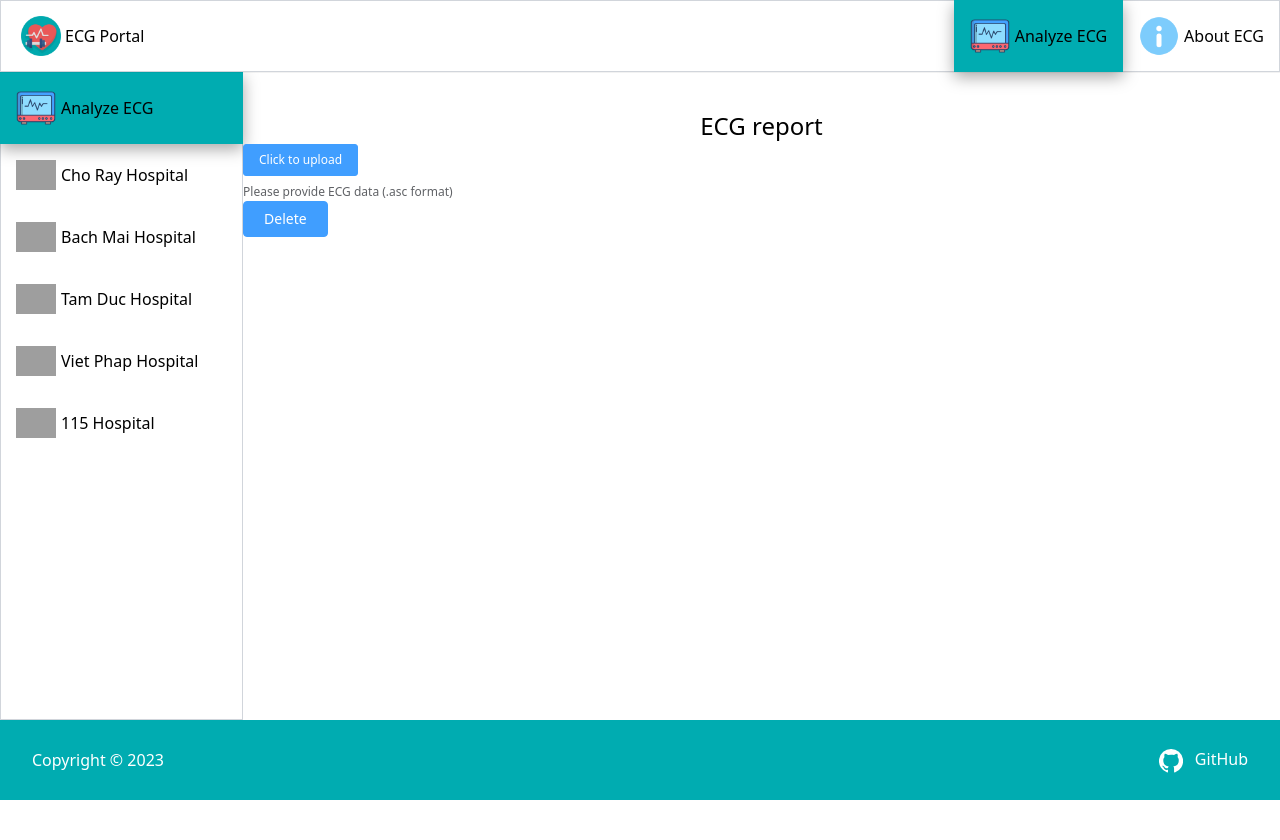
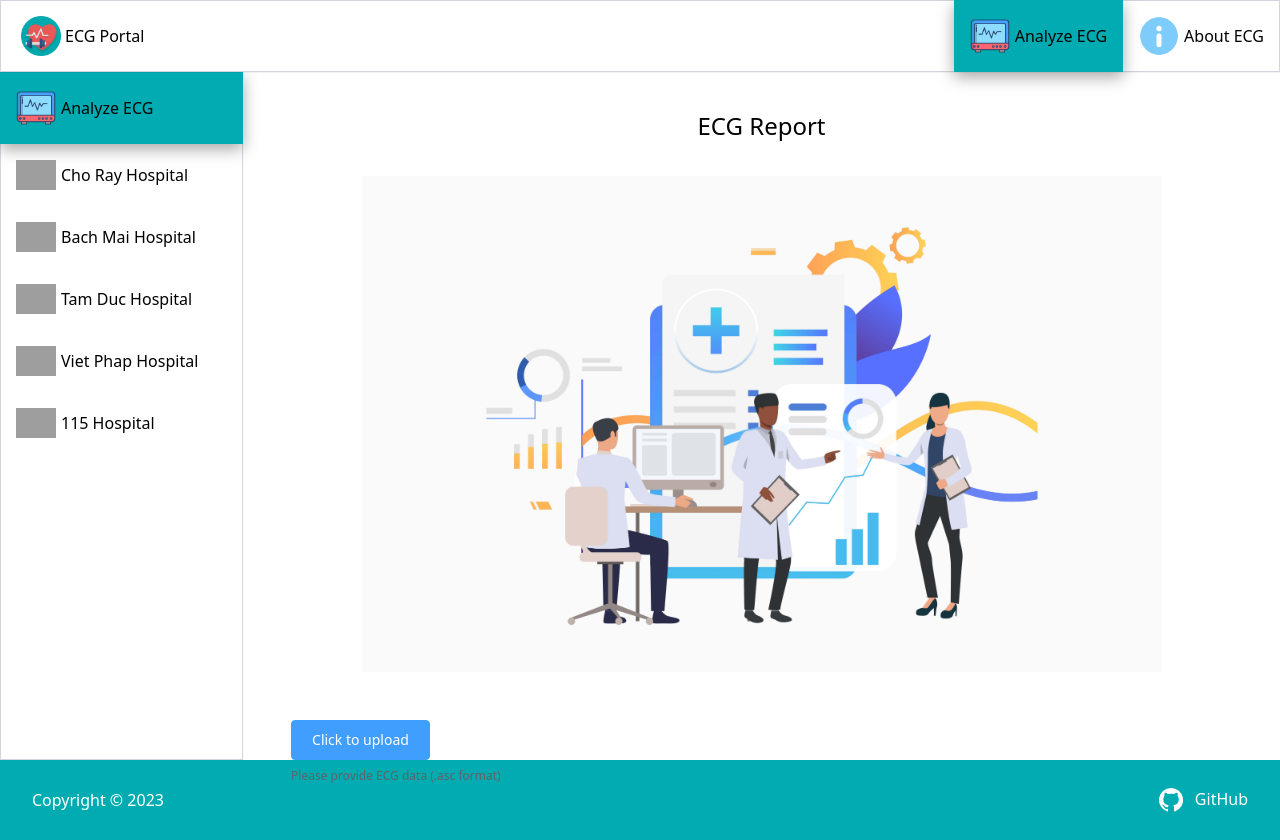
Before and after one commit to ngtruongthanh98/swarm-learning-to-detect-heart-diseases-by-ecg, a Nuxt app in the folder ecg-portal/: page /analyze-ecg in a window 1280 px wide. Before the commit the page ends 800 px from the top, so only its background shows below. Built offline with nearby package versions, Linux system fonts and the light colour scheme; grey boxes are pictures that could not be loaded.

Commit message:
feat: Analyze ECG page when have no data

```diff
--- a/ecg-portal/components/NormalButton/index.vue
+++ b/ecg-portal/components/NormalButton/index.vue
@@ -1,5 +1,7 @@
 <template>
-  <el-button :type="type" :size="size">{{ buttonName }}</el-button>
+  <el-button :type="type" :size="size" :class="className">{{
+    buttonName
+  }}</el-button>
 </template>
 
 <script>
@@ -16,7 +18,11 @@ export default {
     },
     size: {
       type: String,
-      default: 'medium',
+      default: '',
+    },
+    className: {
+      type: String,
+      default: '',
     },
   },
 }
--- a/ecg-portal/components/UploadButton/index.vue
+++ b/ecg-portal/components/UploadButton/index.vue
@@ -1,6 +1,6 @@
 <template>
   <el-upload
-    class="upload-demo"
+    :class="className"
     action="https://jsonplaceholder.typicode.com/posts/"
     :on-preview="handlePreview"
     :on-remove="handleRemove"
@@ -10,7 +10,9 @@
     :on-exceed="handleExceed"
     :file-list="fileList"
   >
-    <el-button size="small" type="primary">{{ buttonName }}</el-button>
+    <el-button :class="buttonClass" :size="size" type="primary">{{
+      buttonName
+    }}</el-button>
     <div slot="tip" class="el-upload__tip">
       {{ uploadTip }}
     </div>
@@ -42,6 +44,18 @@ export default {
       type: String,
       default: '',
     },
+    className: {
+      type: String,
+      default: '',
+    },
+    size: {
+      type: String,
+      default: '',
+    },
+    buttonClass: {
+      type: String,
+      default: '',
+    },
   },
   methods: {
     handleRemove(file, fileList) {
@@ -64,5 +78,5 @@ export default {
 }
 </script>
 
-<style>
+<style lang="scss" scoped>
 </style>
--- a/ecg-portal/pages/analyze-ecg/index.vue
+++ b/ecg-portal/pages/analyze-ecg/index.vue
@@ -2,14 +2,26 @@
   <div class="analyze-page">
     <sidebar />
     <div class="analyze-page__main">
-      <div class="title">ECG report</div>
+      <div class="title">ECG Report</div>
+
+      <div class="image-container">
+        <img
+          src="@/static/images/analyze-pic.jpg"
+          alt="No data image"
+          width="800px"
+          class="no-data-image"
+        />
+      </div>
 
       <div class="button-container">
         <upload-button
           button-name="Click to upload"
           upload-tip="Please provide ECG data (.asc format)"
+          className="upload-btn"
+          buttonClass="custom-btn"
         />
-        <normal-button button-name="Delete" />
+
+        <!-- <normal-button button-name="Delete" className="delete-btn" /> -->
       </div>
     </div>
   </div>
@@ -34,6 +46,7 @@ export default {
 .analyze-page {
   min-height: calc(100vh - $header-height - $header-height);
   display: flex;
+  justify-content: center;
 
   &__main {
     width: 100%;
@@ -44,7 +57,30 @@ export default {
       text-align: center;
     }
 
+    .image-container {
+      margin-top: 32px;
+      padding-bottom: 48px;
+      display: flex;
+      justify-content: center;
+    }
+
     .button-container {
+      display: flex;
+      width: 100%;
+
+      padding-left: 48px;
+
+      .upload-btn {
+        height: 40px;
+      }
+
+      .custom-btn {
+        height: 40px;
+      }
+
+      .delete-btn {
+        height: 40px;
+      }
     }
   }
 }
```
Also changed, not shown: ecg-portal/static/images/analyze-pic.jpg (added), 1 other file (tests, documents, lock files or other folders).
